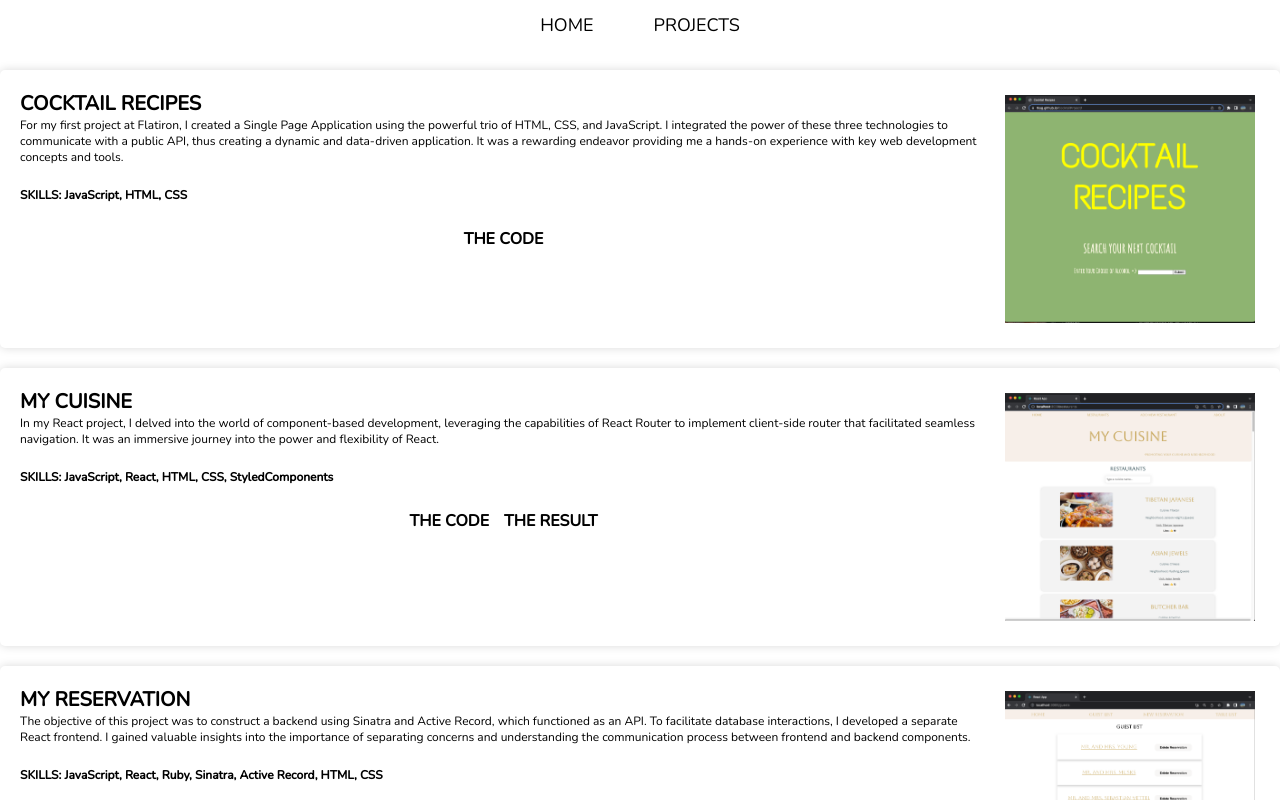
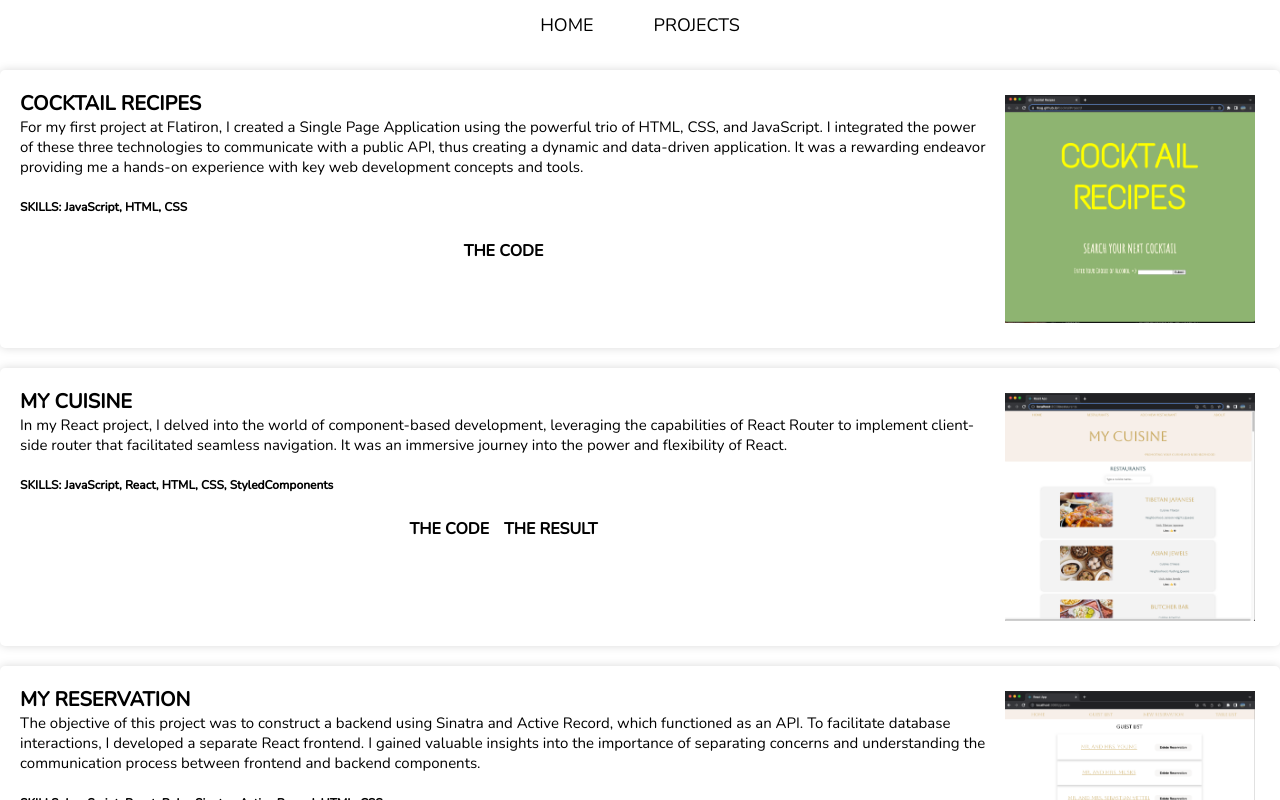
Before and after one commit to tkyg/my_portfolio, a React (Create React App) app: page /projects in a window 1280 px wide. Shown: the top 800 px of the page. Built offline with nearby package versions, Linux system fonts and the light colour scheme; a web font is replaced by a local one.

Commit message:
updated style

```diff
--- a/src/components/pages/ProjectCard.jsx
+++ b/src/components/pages/ProjectCard.jsx
@@ -8,7 +8,7 @@ const ProjectCard = (props) => {
       <div className='project-content'>
         <div className='project-info'>
           <h1>{props.name}</h1>
-          <p>{props.description}</p>
+          <p style={{ fontSize: '15px' }}>{props.description}</p>
           <br />
           <p className='project-skill'>SKILLS: {props.skills}</p>
           <br/>
--- a/src/components/styles/home.css
+++ b/src/components/styles/home.css
@@ -202,7 +202,7 @@ section{
 }
 
 .contact-me input[type='submit'] {
-  width: auto;
+  width: 80px;
   padding: 8px 20px;
   background-color: #54b3d6;
   color: #ffffff;
@@ -263,7 +263,7 @@ section{
 
   .contact-me input[type='submit'] {
     padding: 8px 16px;
-    width: 100%;
+    width: 50%;
   }
   /* .contact-me form {
     width: auto;
--- a/src/components/styles/projectcard.css
+++ b/src/components/styles/projectcard.css
@@ -95,6 +95,8 @@
   padding: 5px;
 }
 
+
+
 @media only screen and (min-width: 600px) {
   .project {
     align-items: flex-start;
```
